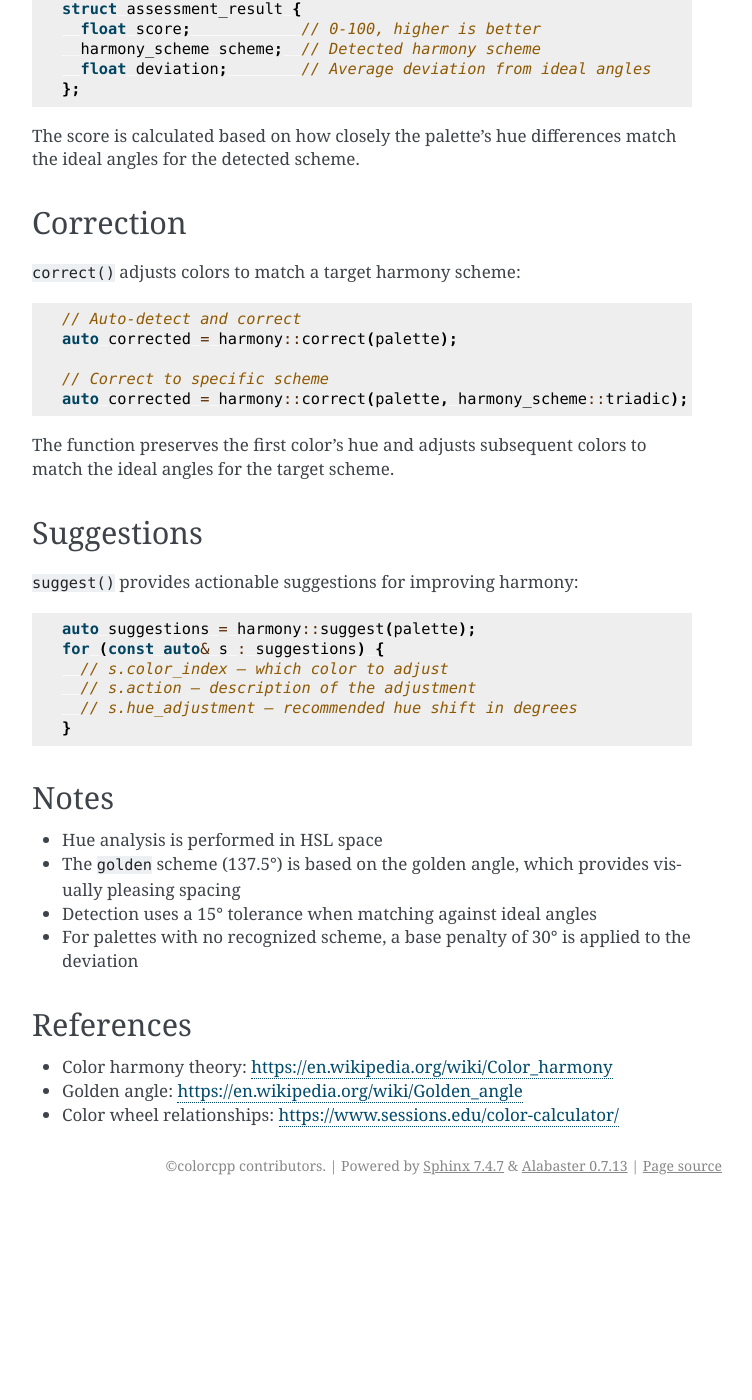
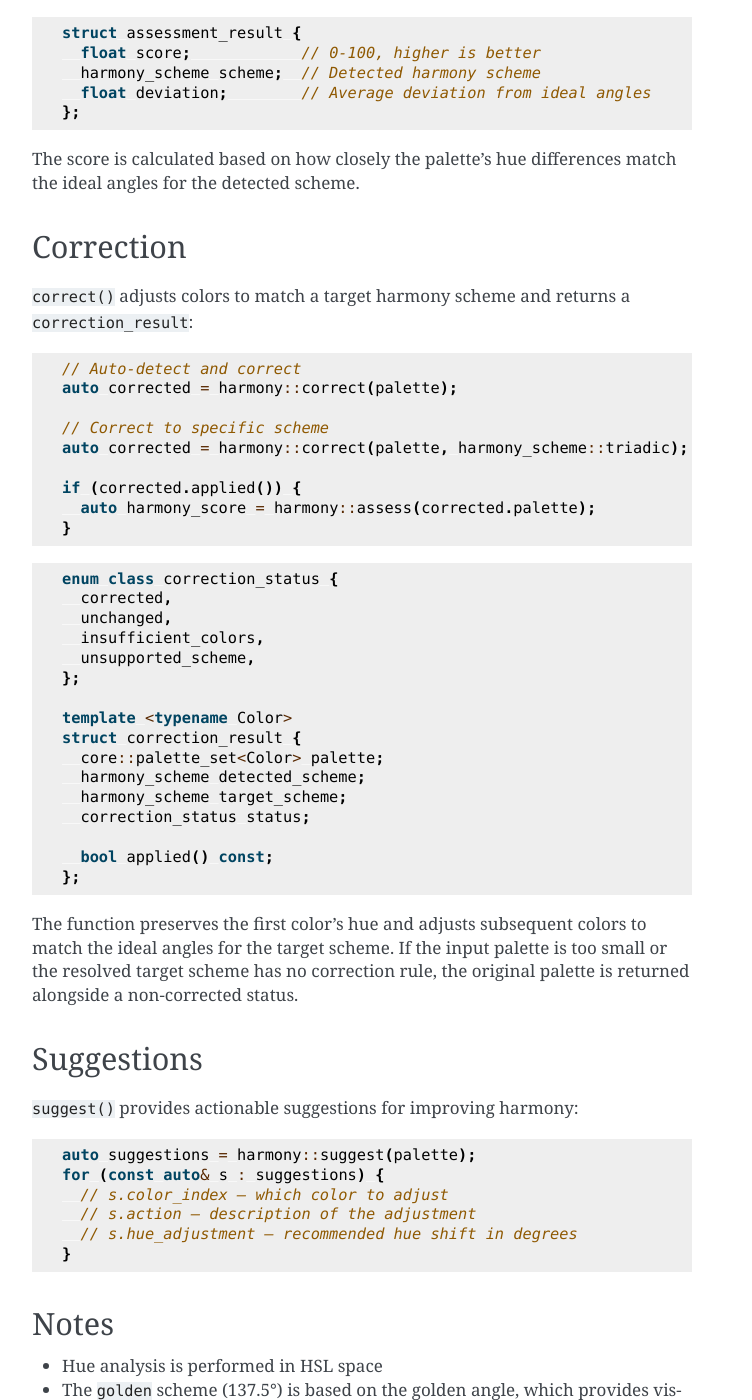
Before and after one commit to merlotqi/colorcpp, a Sphinx documentation site: the page built from docs/reference/harmony.rst, in a window 1280 px wide and 1400 px high, scrolled down 1130 px. Shown: the whole window, without its empty margins (388-1140 px from the left). Built offline with Sphinx 7.4.7, drawn with Linux system fonts in a browser that asks for light colours; before the commit the page ends 2335 px from its top, so only the background shows below that; some of the changed text lies outside the part shown.

Commit message:
refactor(harmony)!: return correction result with status
Replace the direct palette return from `correct()` with a structured
`correction_result` containing palette, detection info, and status.

This change enables callers to check whether correction was applied
and provides context for why it may have been skipped.

Updates:
- Add `correction_status` enum and `correction_result` struct
- Implement scheme detection helper for result metadata
- Update benchmarks to use `.palette` member
- Extend documentation with new API and usage examples

```diff
--- a/docs/reference/harmony.rst
+++ b/docs/reference/harmony.rst
@@ -12,7 +12,7 @@ In colorcpp
 Main entry points:
 
 * ``assess(palette)`` — evaluate how harmonious a palette is
-* ``correct(palette, target_scheme)`` — adjust colors to improve harmony
+* ``correct(palette, target_scheme)`` — adjust colors and report whether correction was applied
 * ``suggest(palette)`` — provide suggestions for improving harmony
 
 Harmony schemes
@@ -58,7 +58,7 @@ The score is calculated based on how closely the palette's hue differences match
 Correction
 ----------
 
-``correct()`` adjusts colors to match a target harmony scheme:
+``correct()`` adjusts colors to match a target harmony scheme and returns a ``correction_result``:
 
 .. code-block:: cpp
 
@@ -68,7 +68,31 @@ Correction
   // Correct to specific scheme
   auto corrected = harmony::correct(palette, harmony_scheme::triadic);
 
+  if (corrected.applied()) {
+    auto harmony_score = harmony::assess(corrected.palette);
+  }
+
+.. code-block:: cpp
+
+  enum class correction_status {
+    corrected,
+    unchanged,
+    insufficient_colors,
+    unsupported_scheme,
+  };
+
+  template <typename Color>
+  struct correction_result {
+    core::palette_set<Color> palette;
+    harmony_scheme detected_scheme;
+    harmony_scheme target_scheme;
+    correction_status status;
+
+    bool applied() const;
+  };
+
 The function preserves the first color's hue and adjusts subsequent colors to match the ideal angles for the target scheme.
+If the input palette is too small or the resolved target scheme has no correction rule, the original palette is returned alongside a non-corrected status.
 
 Suggestions
 -----------
```
Also changed, not shown: 3 other files.
